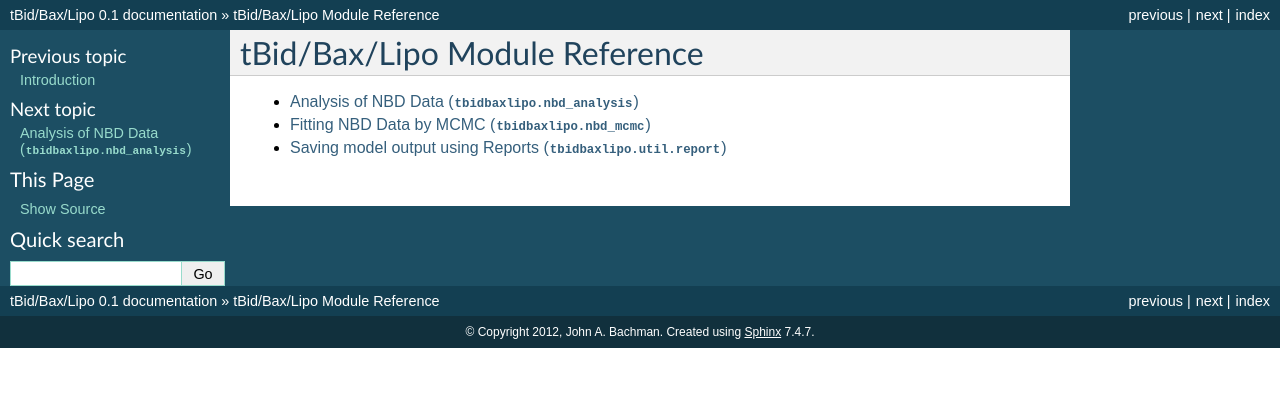
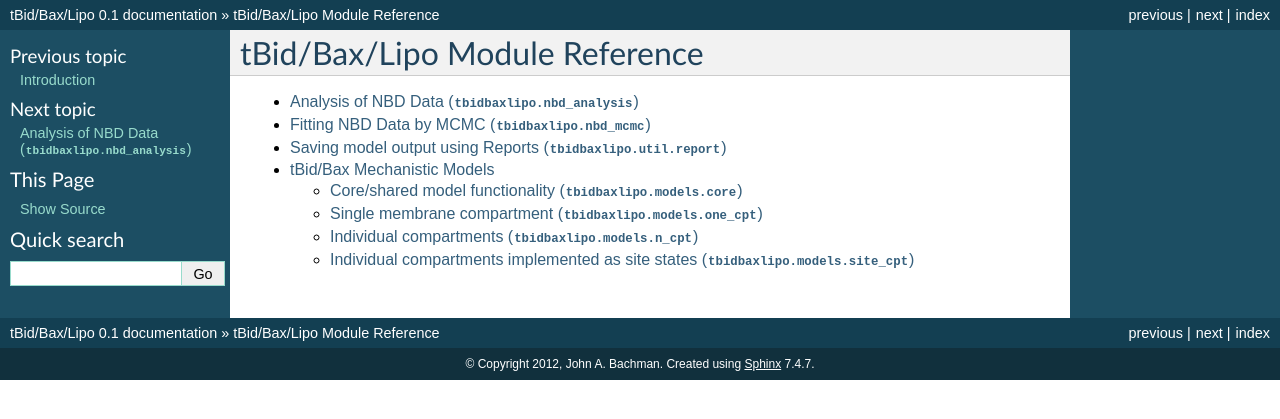
Before and after one commit to johnbachman/tBidBaxLipo, a Sphinx documentation site: the page built from doc/modules/index.rst, in a window 1280 px wide. Shown: the top 419 px of the page. Built offline with Sphinx 7.4.7, drawn with Linux system fonts in a browser that asks for light colours; formulas are drawn with MathJax 3.

Commit message:
Sphinx docs for models

```diff
--- a/doc/index.rst
+++ b/doc/index.rst
@@ -9,7 +9,6 @@ Welcome to tBid/Bax/Lipo's documentation!
 Contents:
 
 .. toctree::
-   :maxdepth: 2
 
    intro
    modules/index
--- a/doc/modules/index.rst
+++ b/doc/modules/index.rst
@@ -2,8 +2,8 @@ tBid/Bax/Lipo Module Reference
 ==============================
 
 .. toctree::
-   :maxdepth: 2
 
-   nbd_analysis.rst
-   nbd_mcmc.rst
-   report.rst
+   nbd_analysis
+   nbd_mcmc
+   report
+   models/index
--- /dev/null
+++ b/doc/modules/models/core.rst
@@ -0,0 +1,5 @@
+Core/shared model functionality (:py:mod:`tbidbaxlipo.models.core`)
+===================================================================
+
+.. automodule:: tbidbaxlipo.models.core
+    :members:
--- /dev/null
+++ b/doc/modules/models/index.rst
@@ -0,0 +1,10 @@
+tBid/Bax Mechanistic Models
+==============================
+
+.. toctree::
+   :maxdepth: 2
+
+   core
+   one_cpt
+   n_cpt
+   site_cpt
--- /dev/null
+++ b/doc/modules/models/n_cpt.rst
@@ -0,0 +1,5 @@
+Individual compartments (:py:mod:`tbidbaxlipo.models.n_cpt`)
+============================================================
+
+.. automodule:: tbidbaxlipo.models.n_cpt
+    :members:
--- /dev/null
+++ b/doc/modules/models/one_cpt.rst
@@ -0,0 +1,5 @@
+Single membrane compartment (:py:mod:`tbidbaxlipo.models.one_cpt`)
+==================================================================
+
+.. automodule:: tbidbaxlipo.models.one_cpt
+    :members:
--- /dev/null
+++ b/doc/modules/models/site_cpt.rst
@@ -0,0 +1,5 @@
+Individual compartments implemented as site states (:py:mod:`tbidbaxlipo.models.site_cpt`)
+==========================================================================================
+
+.. automodule:: tbidbaxlipo.models.site_cpt
+    :members:
```
